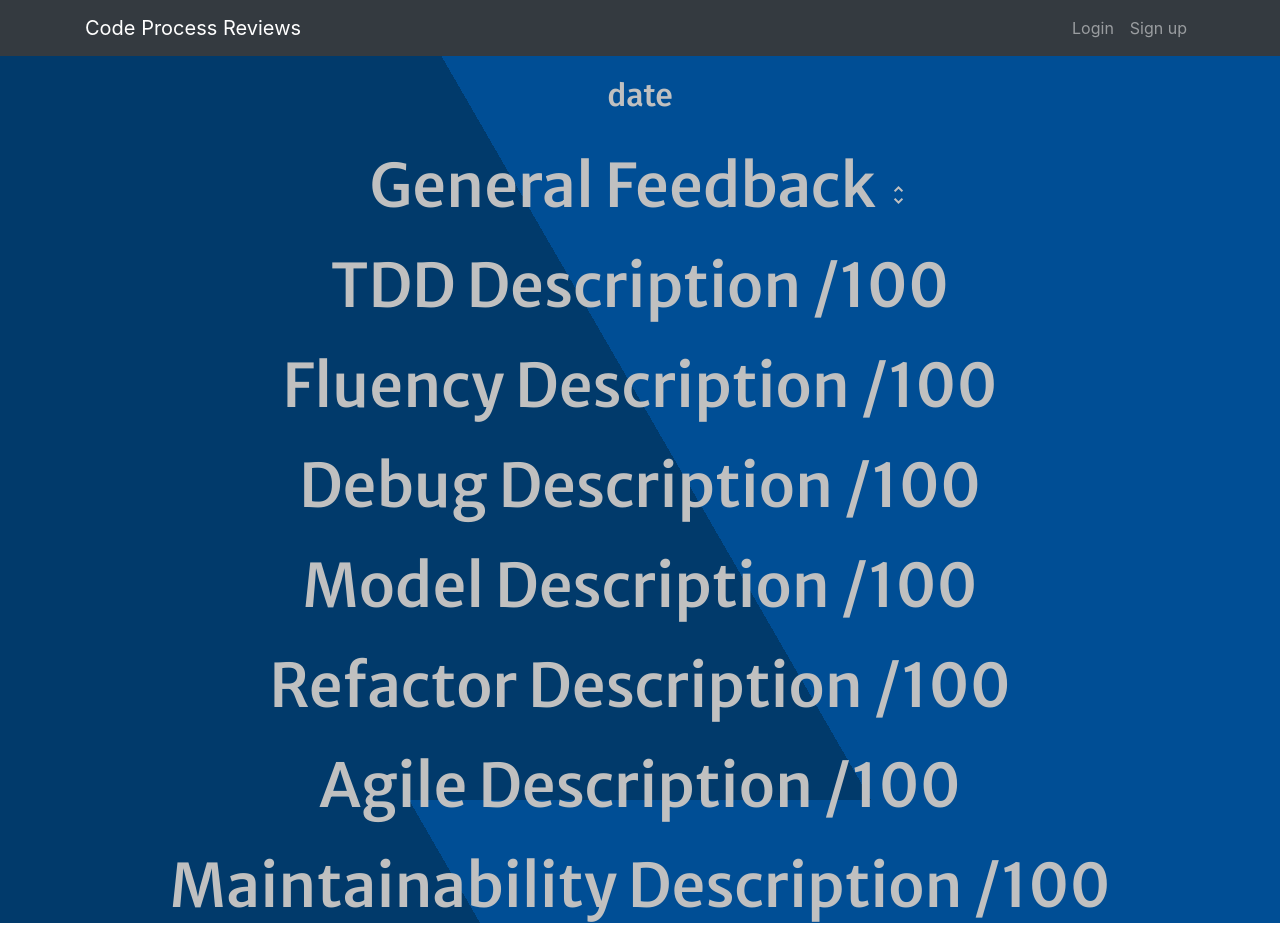
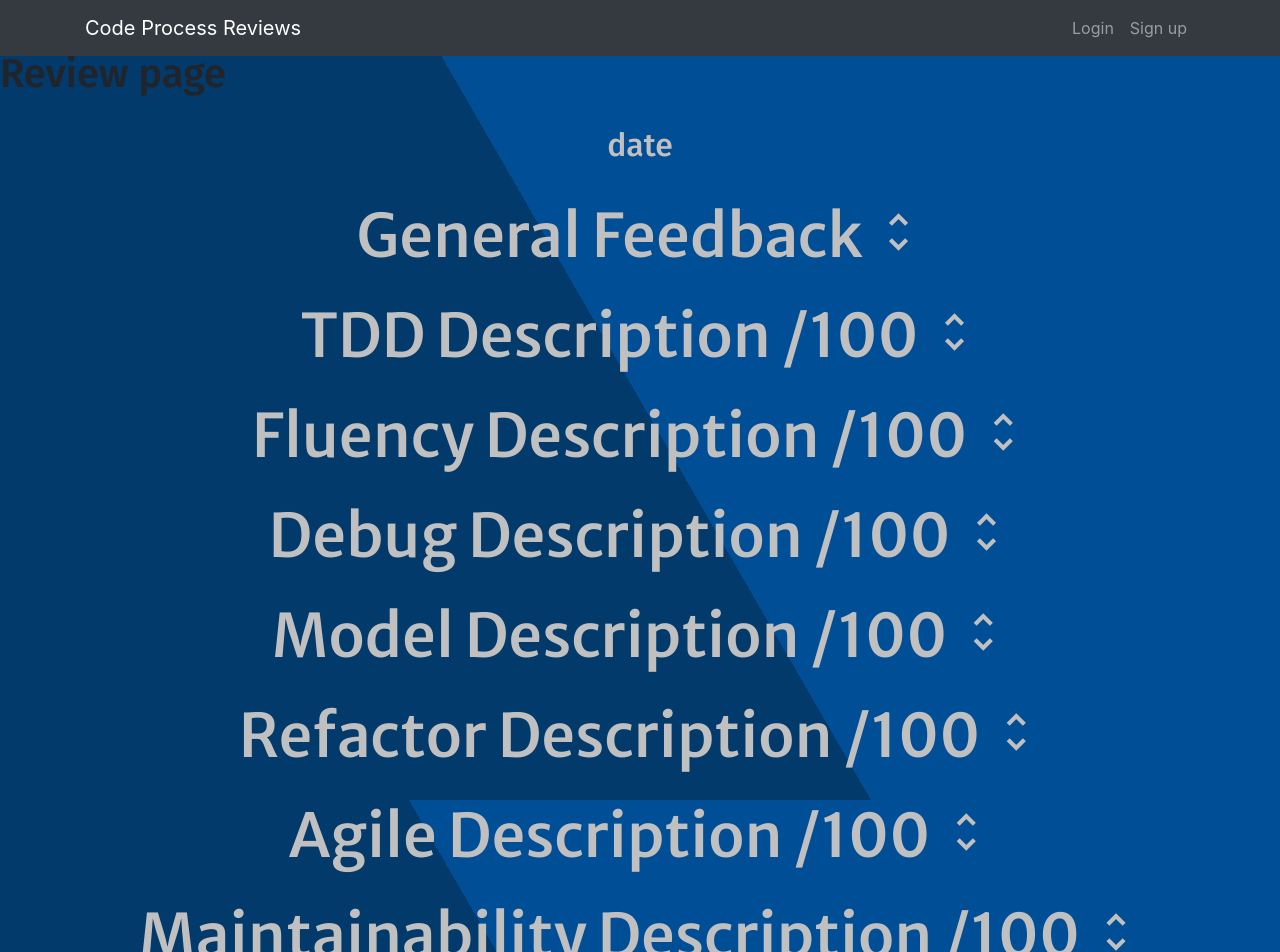
Before and after one commit to obean/ProcessReviewSite, a React (Create React App) app in the folder client/: page /reviews/1 in a window 1280 px wide. Shown: the top 952 px of the page. Before the commit the page ends 923 px from the top, so only its background shows below. Built offline with nearby package versions, Linux system fonts and the light colour scheme; no server answers; a web font is replaced by a local one.

Commit message:
moved stuff to the center of review page, button is being an annoying little £%£%@

```diff
--- a/client/src/App.css
+++ b/client/src/App.css
@@ -21,7 +21,7 @@
   font-family: 'Material Icons' ;
   font-weight: normal;
   font-style: normal;
-  font-size: 24px;  /* Preferred icon size */
+  font-size: 50px;  /* Preferred icon size */
   display: inline-block ;
   line-height: 1;
   text-transform: none;
@@ -43,12 +43,12 @@
   font-feature-settings: 'liga';
 }
 
-/*
+
 .App {
   padding-top: 50px;
   height: 100%;
   width: 100%;
-} */
+}
 
 /*
 .App-logo {
--- a/client/src/components/review.js
+++ b/client/src/components/review.js
@@ -117,38 +117,38 @@ function Review() {
                 </div>
 
                 <div id='TDD_description'>
-                    <h2 class="review_head" onClick={() => hideTddDescription()}> TDD Description {review.TDD_rating}/100</h2>
-                    {showTdd ? <p> {review.TDD_description} </p> : null}
+                    <h2 class="review_head" onClick={() => hideTddDescription()}> TDD Description {review.TDD_rating}/100 <i className="material-icons">unfold_more</i></h2>
+                    {showTdd ? <div class="review_border"> <p class="review_text"> {review.TDD_description} </p> </div> : null}
                 </div>
 
                 <div id='Fluency_description'>
-                    <h2 class="review_head" onClick={() => hideFluencyDescription()}> Fluency Description {review.Fluency_rating}/100 </h2>
-                    {showFluency ? <p> {review.Fluency_description} </p> : null}
+                    <h2 class="review_head" onClick={() => hideFluencyDescription()}> Fluency Description {review.Fluency_rating}/100 <i className="material-icons">unfold_more</i></h2>
+                    {showFluency ?  <div class="review_border">  <p class="review_text"> {review.Fluency_description} </p> </div> : null}
                 </div>
 
                 <div id='Debug_description'>
-                    <h2 class="review_head" onClick={() => hideDebugDescription()}> Debug Description {review.Debug_rating}/100 </h2>
-                    {showDebug ? <p> {review.Debug_description} </p> : null}
+                    <h2 class="review_head" onClick={() => hideDebugDescription()}> Debug Description {review.Debug_rating}/100 <i className="material-icons">unfold_more</i> </h2>
+                    {showDebug ? <div class="review_border">  <p class="review_text"> {review.Debug_description} </p> </div> : null}
                 </div>
 
                 <div id='Model_description'>
-                    <h2 class="review_head" onClick={() => hideModelDescription()}> Model Description {review.Model_rating}/100 </h2>
-                    {showModel ? <p> {review.Model_description} </p> : null}
+                    <h2 class="review_head" onClick={() => hideModelDescription()}> Model Description {review.Model_rating}/100 <i className="material-icons">unfold_more</i></h2>
+                    {showModel ? <div class="review_border">  <p class="review_text"> {review.Model_description} </p></div> : null}
                 </div>
 
                 <div id='Refactor_description'>
-                    <h2 class="review_head" onClick={() => hideRefactorDescription()}> Refactor Description {review.Refactor_rating}/100 </h2>
-                    {showRefactor ? <p> {review.Refactor_description} </p> : null}
+                    <h2 class="review_head" onClick={() => hideRefactorDescription()}> Refactor Description {review.Refactor_rating}/100 <i className="material-icons">unfold_more</i></h2>
+                    {showRefactor ? <div class="review_border">  <p class="review_text"> {review.Refactor_description} </p></div> : null}
                 </div>
 
                 <div id='Agile_description'>
-                    <h2 class="review_head" onClick={() => hideAgileDescription()}> Agile Description {review.Agile_rating}/100 </h2>
-                    {showAgile ? <p> {review.Agile_description} </p> : null}
+                    <h2 class="review_head" onClick={() => hideAgileDescription()}> Agile Description {review.Agile_rating}/100 <i className="material-icons">unfold_more</i></h2>
+                    {showAgile ? <div class="review_border">  <p class="review_text"> {review.Agile_description} </p></div> : null}
                 </div>
 
                 <div id='Maintainability_description'>
-                    <h2 class="review_head" onClick={() => hideMaintainabilityDescription()}> Maintainability Description {review.Maintainability_rating}/100 </h2>
-                    {showMaintain ? <p> {review.Maintainability_description} </p> : null}
+                    <h2 class="review_head" onClick={() => hideMaintainabilityDescription()}> Maintainability Description {review.Maintainability_rating}/100 <i className="material-icons">unfold_more</i></h2>
+                    {showMaintain ? <div class="review_border">  <p class="review_text"> {review.Maintainability_description} </p> </div> : null}
                 </div>
 
 
@@ -166,8 +166,8 @@ function Review() {
                     <h2 class="review_head"> {review.booking_date}</h2>
                 </div> */}
 
-                <div id="submit_button">
-                    <button onClick={() => handleSubmit()}>
+                <div class="submitdiv">
+                    <button id="submit_button" onClick={() => handleSubmit()}>
                         Submit Feedback
                     </button>
                 </div>
@@ -189,9 +189,11 @@ function Review() {
 
                 <div id='TDD_description'>
                     <h2 class="review_head"> TDD Description</h2>
+                    <div class="perf_score">
                     <label class="review_label" fontSize="110%">
                         Set Proficiency score:
                          </label>
+
                     <textarea
                         class="text_area_score"
                         rows={1}
@@ -201,7 +203,8 @@ function Review() {
                         maxLength="3"
                         value={review.TDD_rating}
                     />
-                    <label>/100</label>
+                    <label class="review_label">/100</label>
+                    </div>
                     <br />
                     <textarea
                         class="text_area_review"
@@ -215,6 +218,7 @@ function Review() {
 
                 <div id='Agile_description'>
                     <h2 class="review_head"> Agile Description</h2>
+                    <div class="perf_score">
                     <label class="review_label" fontSize="110%">
                         Set Proficiency score:
                          </label>
@@ -228,6 +232,7 @@ function Review() {
                         value={review.Agile_rating}
                     />
                     <label class="review_label" fontSize="110%">/100</label>
+                    </div>
                     <br />
                     <textarea
                         class="text_area_review"
@@ -241,6 +246,7 @@ function Review() {
 
                 <div id='Fluency_description'>
                     <h2 class="review_head"> Fluency Description</h2>
+                    <div class="perf_score">
                     <label class="review_label" fontSize="110%">
                         Set Proficiency score:
                          </label>
@@ -254,6 +260,7 @@ function Review() {
                         value={review.Fluency_rating}
                     />
                     <label class="review_label" fontSize="110%">/100</label>
+                    </div>
                     <br />
                     <textarea
                         class="text_area_review"
@@ -267,6 +274,7 @@ function Review() {
 
                 <div id='Debug_description'>
                     <h2 class="review_head"> Debug Description</h2>
+                    <div class="perf_score">
                     <label class="review_label" fontSize="110%">
                         Set Proficiency score:
                          </label>
@@ -280,6 +288,7 @@ function Review() {
                         value={review.Debug_rating}
                     />
                     <label class="review_label" fontSize="110%">/100</label>
+                    </div>
                     <br />
                     <textarea
                         class="text_area_review"
@@ -293,6 +302,7 @@ function Review() {
 
                 <div id='Model_description'>
                     <h2 class="review_head"> Model Description</h2>
+                    <div class="perf_score">
                     <label class="review_label" fontSize="110%">
                         Set Proficiency score:
                          </label>
@@ -307,6 +317,7 @@ function Review() {
                     />
                     <label class="review_label" fontSize="110%">/100</label>
                     <br />
+                    </div>
                     <textarea
                         class="text_area_review"
                         rows={5}
@@ -319,6 +330,7 @@ function Review() {
 
                 <div id='Refactor_description'>
                     <h2 class="review_head"> Refactor Description</h2>
+                    <div class="perf_score">
                     <label class="review_label" fontSize="110%">
                         Set Proficiency score:
                          </label>
@@ -332,6 +344,7 @@ function Review() {
                         value={review.Refactor_rating}
                     />
                     <label class="review_label" fontSize="110%">/100</label>
+                    </div>
                     <br />
                     <textarea
                         class="text_area_review"
@@ -345,6 +358,7 @@ function Review() {
 
                 <div id='Maintainability_description'>
                     <h2 class="review_head"> Maintainability Description</h2>
+                    <div class="perf_score">
                     <label class="review_label" fontSize="110%">
                         Set Proficiency score:
                          </label>
@@ -358,6 +372,7 @@ function Review() {
                         value={review.Maintainability_rating}
                     />
                     <label class="review_label" fontSize="110%">/100</label>
+                    </div>
                     <br />
                     <textarea
                         class="text_area_review"
--- a/client/src/profile.css
+++ b/client/src/profile.css
@@ -55,6 +55,9 @@
     font-family: 'Quicksand', sans-serif, white;
     color: silver;
     font-size:'125%';
+    display: block;
+    margin-left: auto;
+    margin-right: auto;
   }
   .text_area_score {
     resize: none;
@@ -66,9 +69,31 @@
     font-family: 'Quicksand', sans-serif;
     color: silver;
     font-size:'125%';
+    display: block;
+    margin-left: auto;
+    margin-right: auto;
   }
   .review_label {
     font-family: 'Quicksand', sans-serif, white;
     color: silver;
     font-size:'250%';
+    margin-left: auto;
+    margin-right: auto;
   }
+
+  .perf_score {
+      margin-left: auto;
+    margin-right: auto;
+    text-align: center;
+  }
+  #submit_button {
+    margin: 0;
+    position: absolute;
+    top: 50%;
+    -ms-transform: translateY(-50%);
+    transform: translateY(-50%);
+  }
+  .submitdiv {
+    height: 200px;
+    position: relative;
+  }
```
Also changed, not shown: client/package.json (line endings or trailing spaces), 1 other file (tests, documents, lock files or other folders).
